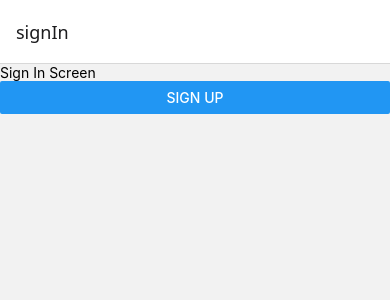
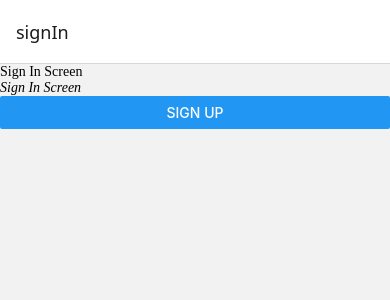
Before and after one commit to mfromage/catalog-mobile, a React Native app: screen /auth in a window 390 px wide. Shown: the top 300 px of the page. Built offline with nearby package versions, Linux system fonts and the light colour scheme.

Commit message:
Add custom font

```diff
--- a/app.json
+++ b/app.json
@@ -24,6 +24,29 @@
     },
     "web": {
       "favicon": "./assets/favicon.png"
-    }
+    },
+    "plugins": [
+      [
+        "expo-font",
+        {
+          "fonts": [
+            "./node_modules/@expo-google-fonts/nunito-sans/NunitoSans_200ExtraLight_Italic.ttf",
+            "./node_modules/@expo-google-fonts/nunito-sans/NunitoSans_300Light_Italic.ttf",
+            "./node_modules/@expo-google-fonts/nunito-sans/NunitoSans_400Regular_Italic.ttf",
+            "./node_modules/@expo-google-fonts/nunito-sans/NunitoSans_600SemiBold_Italic.ttf",
+            "./node_modules/@expo-google-fonts/nunito-sans/NunitoSans_700Bold_Italic.ttf",
+            "./node_modules/@expo-google-fonts/nunito-sans/NunitoSans_800ExtraBold_Italic.ttf",
+            "./node_modules/@expo-google-fonts/nunito-sans/NunitoSans_900Black_Italic.ttf",
+            "./node_modules/@expo-google-fonts/nunito-sans/NunitoSans_200ExtraLight.ttf",
+            "./node_modules/@expo-google-fonts/nunito-sans/NunitoSans_300Light.ttf",
+            "./node_modules/@expo-google-fonts/nunito-sans/NunitoSans_400Regular.ttf",
+            "./node_modules/@expo-google-fonts/nunito-sans/NunitoSans_600SemiBold.ttf",
+            "./node_modules/@expo-google-fonts/nunito-sans/NunitoSans_700Bold.ttf",
+            "./node_modules/@expo-google-fonts/nunito-sans/NunitoSans_800ExtraBold.ttf",
+            "./node_modules/@expo-google-fonts/nunito-sans/NunitoSans_900Black.ttf"
+          ]
+        }
+      ]
+    ]
   }
 }
--- a/package.json
+++ b/package.json
@@ -11,6 +11,7 @@
     "test:coverage": "jest --coverage"
   },
   "dependencies": {
+    "@expo-google-fonts/nunito-sans": "^0.2.3",
     "@hookform/resolvers": "^3.9.1",
     "@nozbe/watermelondb": "^0.27.1",
     "@react-navigation/bottom-tabs": "^7.0.1",
@@ -19,6 +20,7 @@
     "@tanstack/react-query": "^5.59.20",
     "axios": "^1.7.7",
     "expo": "~51.0.28",
+    "expo-font": "^13.0.1",
     "expo-secure-store": "~13.0.2",
     "expo-status-bar": "~1.12.1",
     "i18next": "^23.16.5",
--- a/src/features/auth/screens/signin-screen.tsx
+++ b/src/features/auth/screens/signin-screen.tsx
@@ -1,11 +1,20 @@
 import { AuthScreenNames, AuthScreenProps } from '@/types/auth-navigator.types';
-import { Button, Text, View } from 'react-native';
+import { Button, Platform, Text, View } from 'react-native';
 
 const SignInScreen = ({ navigation }: AuthScreenProps) => {
   const navigateToSignUp = () => navigation?.navigate(AuthScreenNames.signUp);
   return (
     <View style={{ width: '100%', flex: 1 }}>
-      <Text>Sign In Screen</Text>
+      <Text style={{ fontFamily: 'NunitoSans' }}>Sign In Screen</Text>
+      <Text
+        style={{
+          fontFamily:
+            Platform.OS === 'ios' ? 'NunitoSans-Italic' : 'NunitoSans',
+          fontStyle: 'italic',
+        }}>
+        Sign In Screen
+      </Text>
+
       <Button title="Sign Up" onPress={navigateToSignUp} />
     </View>
   );
```
Also changed, not shown: 19 other files (tests, documents, lock files or other folders).
